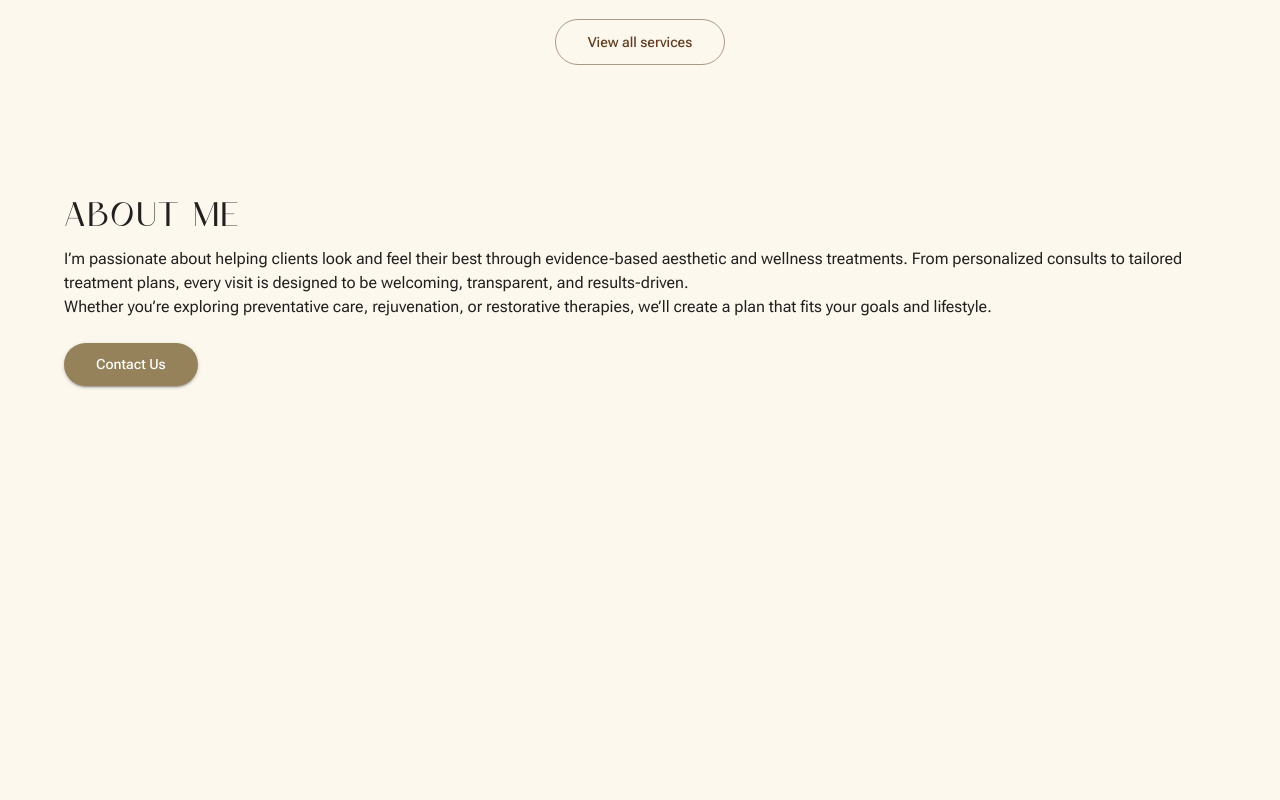
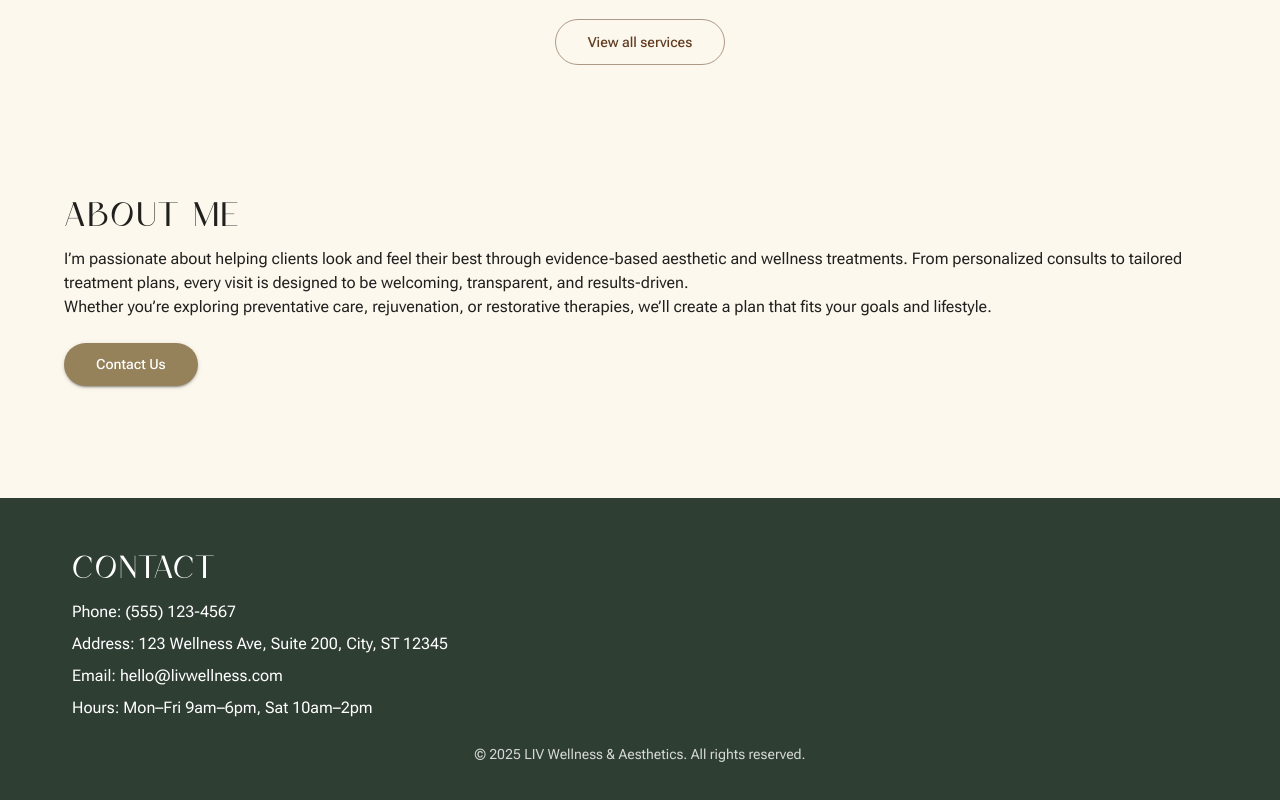
Before and after one commit to p111111111uto/LIV-Wellness, a React (Vite) app: page / in a window 1280 px wide. Shown: the part 1592-2392 px from the top of the page. Before the commit the page ends 2042 px from the top, so only its background shows below. Built offline with nearby package versions, Linux system fonts and the light colour scheme.

Commit message:
Added footer

```diff
--- a/src/App.jsx
+++ b/src/App.jsx
@@ -1,6 +1,7 @@
 import './App.css';
 import ResponsiveAppBar from './NavTabs.jsx';
 import Home from './Home.jsx';
+import Footer from './Footer.jsx';
 import { createTheme, ThemeProvider } from '@mui/material/styles';
 import CssBaseline from '@mui/material/CssBaseline';
 
@@ -27,6 +28,7 @@ function App() {
       <CssBaseline />
       <ResponsiveAppBar />
       <Home />
+      <Footer />
     </ThemeProvider>
   );
 }
--- /dev/null
+++ b/src/Footer.jsx
@@ -0,0 +1,51 @@
+import Box from '@mui/material/Box';
+import Container from '@mui/material/Container';
+import Typography from '@mui/material/Typography';
+import Link from '@mui/material/Link';
+
+function Footer() {
+  return (
+    <Box
+      component="footer"
+      sx={{
+        mt: { xs: 4, md: 6 },
+        py: { xs: 5, md: 6 },
+        px: { xs: 3, md: 6 },
+        backgroundColor: '#2f3e33',
+        color: '#fff',
+      }}
+    >
+      <Container maxWidth="lg">
+        <Typography
+          variant="h5"
+          component="h2"
+          gutterBottom
+          sx={{ fontFamily: '"Rosehot", "Roboto Flex", Arial, sans-serif', fontSize: '2rem' }}
+        >
+          CONTACT
+        </Typography>
+        <Typography variant="body1" sx={{ mb: 1 }}>
+          Phone:{' '}
+          <Link href="tel:5551234567" underline="none" sx={{ color: 'inherit' }}>
+            (555) 123-4567
+          </Link>
+        </Typography>
+        <Typography variant="body1" sx={{ mb: 1 }}>
+          Address: 123 Wellness Ave, Suite 200, City, ST 12345
+        </Typography>
+        <Typography variant="body1" sx={{ mb: 1 }}>
+          Email:{' '}
+          <Link href="mailto:hello@livwellness.com" underline="none" sx={{ color: 'inherit' }}>
+            hello@livwellness.com
+          </Link>
+        </Typography>
+        <Typography variant="body1">Hours: Mon–Fri 9am–6pm, Sat 10am–2pm</Typography>
+        <Typography variant="body2" align="center" sx={{ mt: 3, color: 'rgba(255,255,255,0.8)' }}>
+          © {new Date().getFullYear()} LIV Wellness & Aesthetics. All rights reserved.
+        </Typography>
+      </Container>
+    </Box>
+  );
+}
+
+export default Footer;
```
